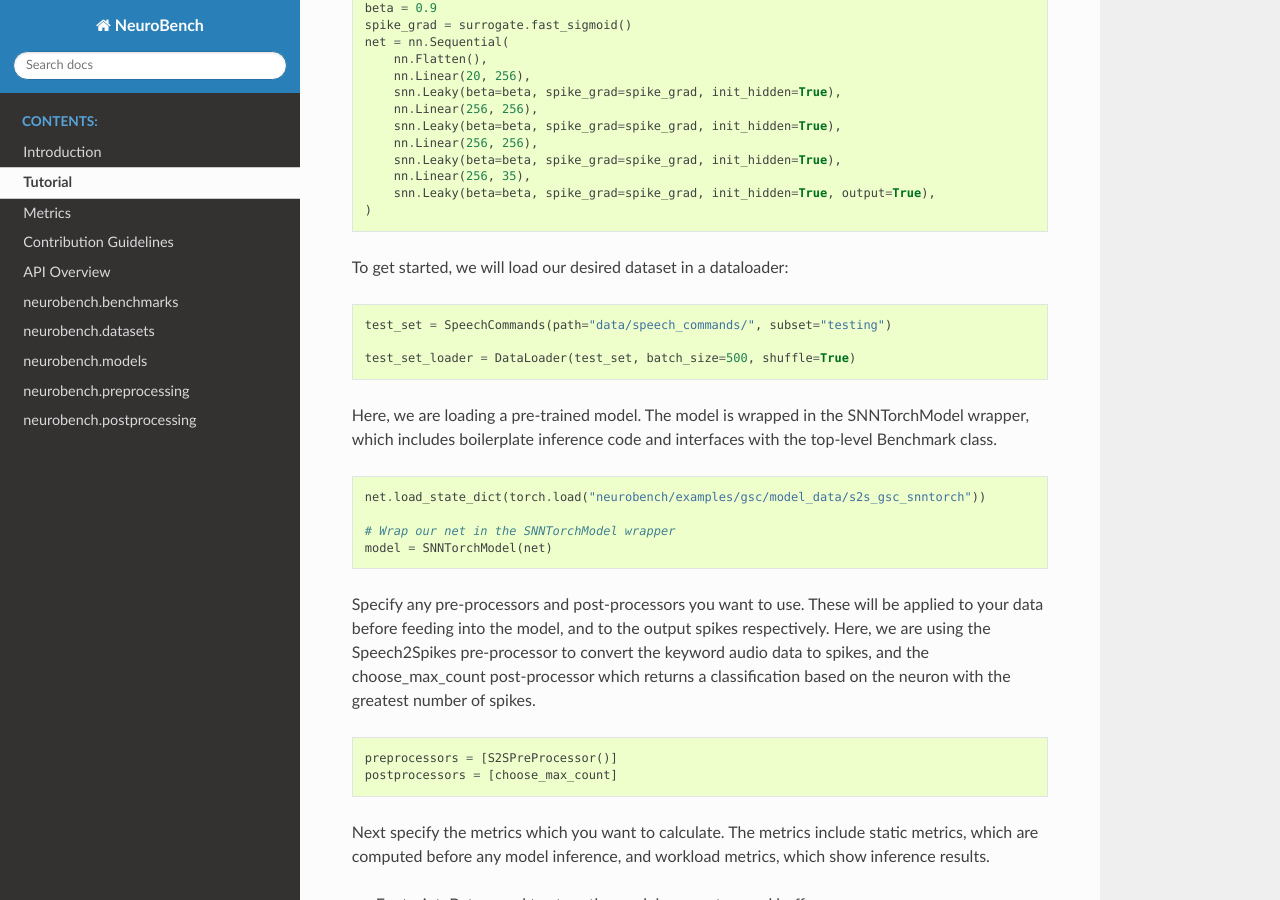
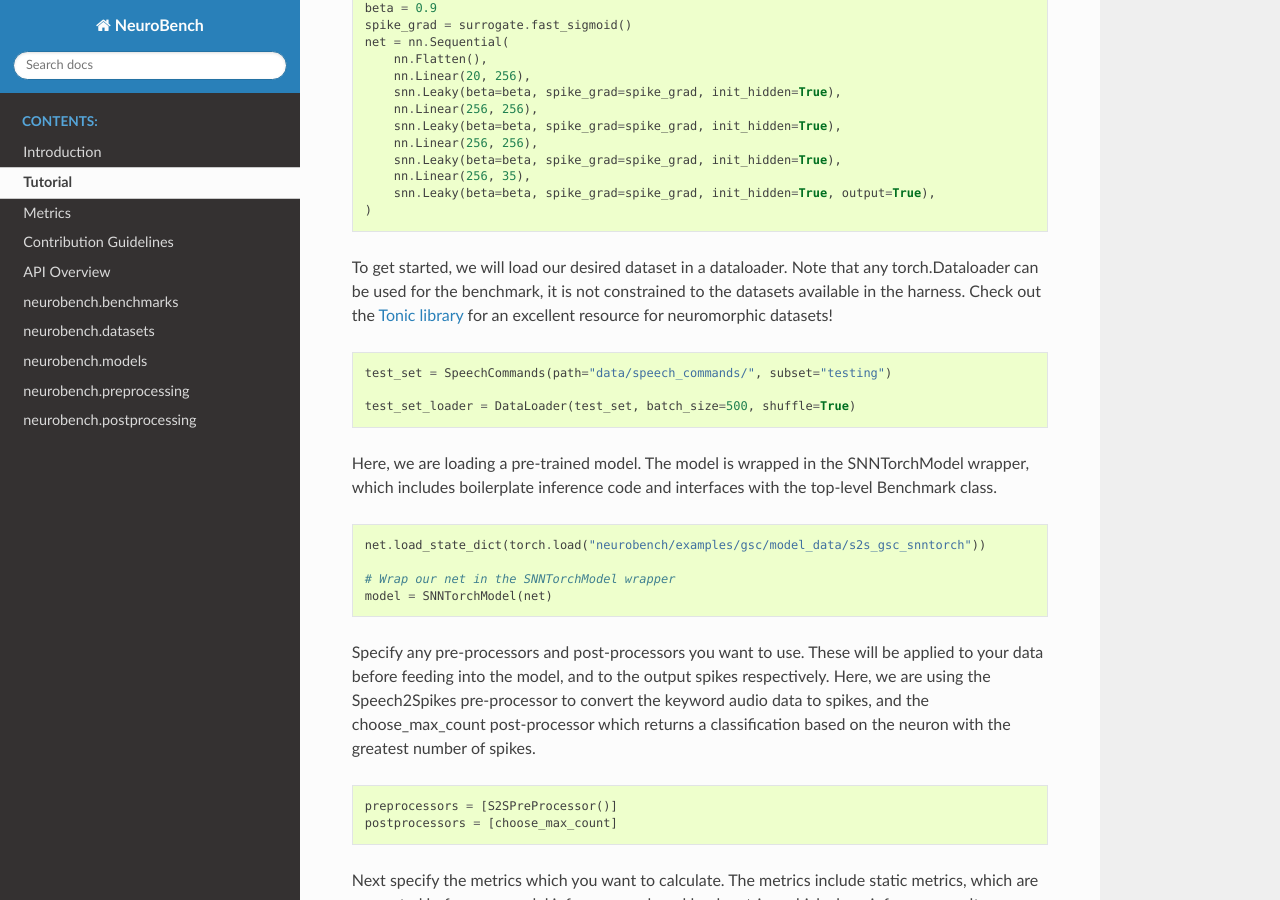
Before and after one commit to NeuroBench/neurobench, a Sphinx documentation site: the page built from docs/tutorial/index.rst, in a window 1280 px wide and 900 px high, scrolled down 820 px. Built offline with Sphinx 7.4.7 and the Read the Docs theme 2.0.0, drawn with Linux system fonts in a browser that asks for light colours.

Commit message:
update tutorial with info on Tonic #192

```diff
--- a/docs/tutorial/index.rst
+++ b/docs/tutorial/index.rst
@@ -52,7 +52,10 @@ using snnTorch.
         snn.Leaky(beta=beta, spike_grad=spike_grad, init_hidden=True, output=True),
     )
 
-To get started, we will load our desired dataset in a dataloader:
+To get started, we will load our desired dataset in a dataloader. Note that any
+torch.Dataloader can be used for the benchmark, it is not constrained to the datasets
+available in the harness. Check out the `Tonic library <https://tonic.readthedocs.io/en/latest/#>`_
+for an excellent resource for neuromorphic datasets!
 
 .. code:: python
 
```
